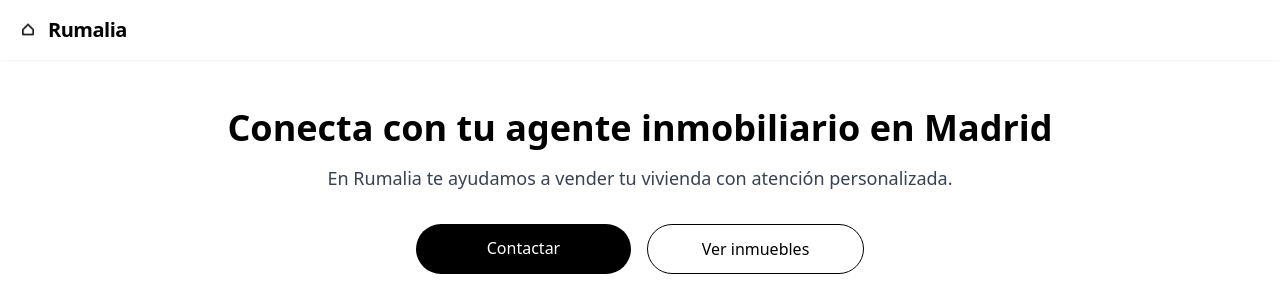
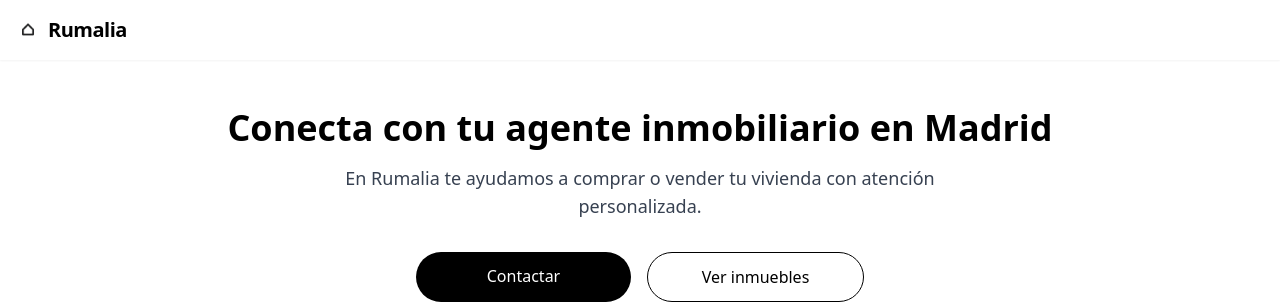
Before and after one commit to ludopator/rumalia-web, a React (Vite) app: page / in a window 1280 px wide. Shown: the top 304 px of the page. Built offline with nearby package versions, Linux system fonts and the light colour scheme; the HTML template or start-up script is replaced by a standard one.

Commit message:
Update Home.jsx

```diff
--- a/src/Home.jsx
+++ b/src/Home.jsx
@@ -37,7 +37,7 @@ export default function Home() {
         <section className="text-center py-12 px-6">
           <h2 className="text-4xl font-bold mb-4">Conecta con tu agente inmobiliario en Madrid</h2>
           <p className="text-lg text-gray-700 max-w-2xl mx-auto mb-8">
-            En Rumalia te ayudamos a vender tu vivienda con atención personalizada.
+            En Rumalia te ayudamos a comprar o vender tu vivienda con atención personalizada.
           </p>
           <div className="flex flex-col sm:flex-row justify-center gap-4 max-w-md mx-auto w-full">
             <a href="#agente" className="flex-1 text-center bg-black text-white px-6 py-3 rounded-full hover:bg-gray-800 transition">Contactar</a>
```
